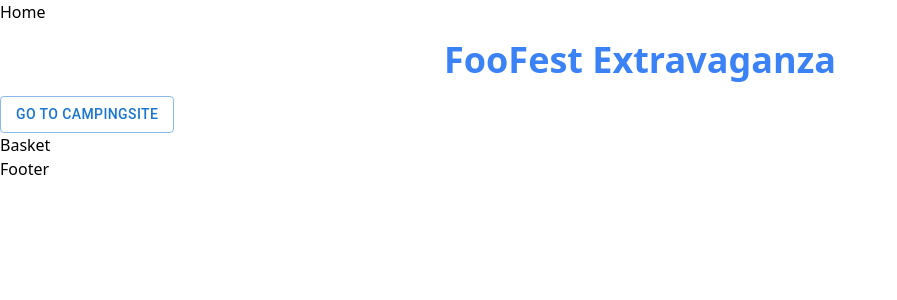
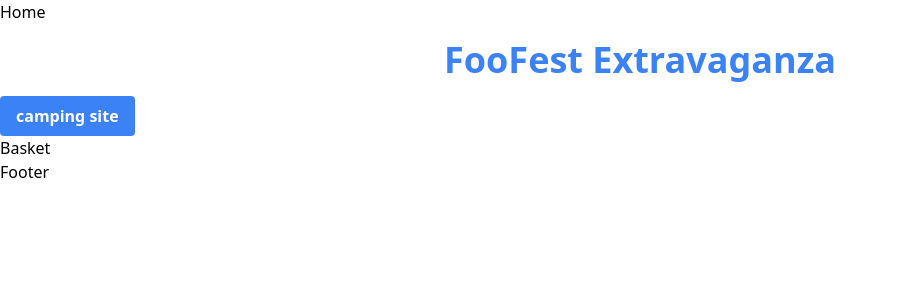
Before and after one commit to rossosofia/frontend_foofest_exam_sofia, a Next.js app: page / in a window 1280 px wide. Shown: the top 300 px of the page, without its empty margins (0-897 px from the left). Built offline with nearby package versions, Linux system fonts and the light colour scheme.

Commit message:
changing button to anchor

```diff
--- /dev/null
+++ b/src/components/Anchor.jsx
@@ -0,0 +1,26 @@
+import { useRouter } from "next/router";
+
+
+//we do that so we dont download data we dont need
+export default function Anchor({ children, href, className, disabled }) {
+    const router = useRouter();
+
+    function handleClick(e) {
+      e.preventDefault();
+      if (!disabled) {
+        router.push(href);
+      }
+    }
+
+    return (
+      <a
+        className={`inline-block bg-blue-500 hover:bg-blue-600 text-white font-bold py-2 px-4 rounded ${
+          disabled ? 'opacity-50 cursor-not-allowed' : ''
+        } ${className}`}
+        href={href}
+        onClick={handleClick}
+      >
+        {children}
+      </a>
+    );
+  }
--- a/src/components/CampingCard.jsx
+++ b/src/components/CampingCard.jsx
@@ -1,5 +1,5 @@
 import React from "react";
-import { Button } from "@mui/material";
+import Anchor from "./Anchor";
 import { useContext } from "react";
 import { DispatchContext } from "@/context/storeContext";
 import { useRouter } from "next/router";
@@ -45,9 +45,14 @@ const SelectCard = (props) => {
               {props.available} / {props.spots}
             </p>
 
-            <Button onClick={chooseArea} variant="outlined" disabled={!isAvailable}>
-              Find Tickets
-            </Button>
+            <Anchor
+               href="/tickets/"
+               onClick={chooseArea}
+               className="border border-blue-500 text-blue-500 hover:text-white hover:bg-blue-500"
+               disabled={!isAvailable}>
+               Find Tickets
+              </Anchor>
+
           </div>
         </div>
       </div>
--- a/src/pages/index.jsx
+++ b/src/pages/index.jsx
@@ -1,19 +1,12 @@
-import { useRouter } from "next/router";
-import { Button } from "@mui/material";
+import Anchor from "@/components/Anchor";
 
 export default function Home() {
-  const router = useRouter();
-  function handleNext() {
-    router.push("/campingsite");
-  }
   return (
     <>
       <h1 className="text-4xl font-bold text-center text-blue-500 py-4">
         FooFest Extravaganza
       </h1>
-      <Button variant="outlined" onClick={handleNext}>
-        Go to campingsite
-      </Button>
+      <Anchor href='/campingsite/'>camping site</Anchor>
     </>
   );
 }
```
